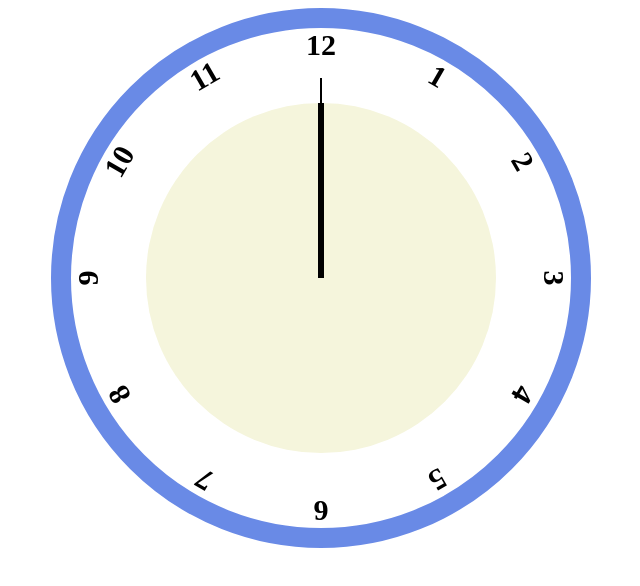
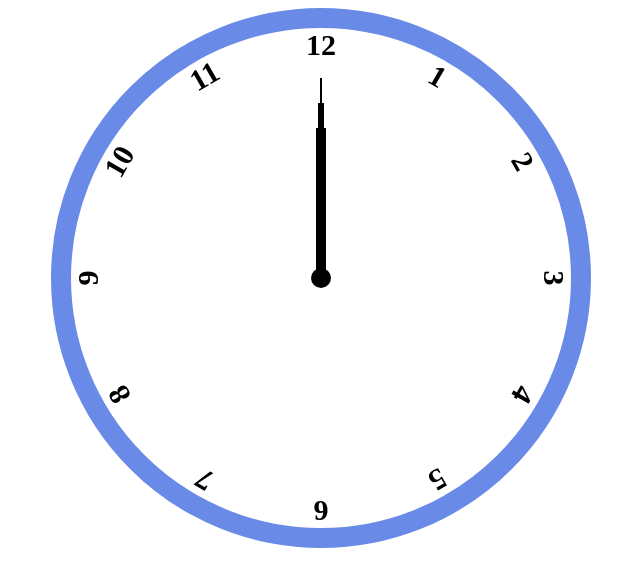
Before and after one commit to kartavya99/analog-clock, a plain HTML site: page index.html in a window 1280 px wide. Shown: the whole page, without its empty margins (319-959 px from the left). Drawn offline with Linux system fonts and the light colour scheme.

Commit message:
updated hour hand

```diff
--- a/assets/css/style.css
+++ b/assets/css/style.css
@@ -81,7 +81,7 @@
 .minute-hand-wrapper{
     width : 350px;
     height : 350px;
-    background-color: beige;
+    /* background-color: beige; */
     position : absolute;
     top: 75px;
     left : 75px;
@@ -101,3 +101,27 @@
     left: 172px;
     /* 172px = (minute.hand.wrapper(350px) - minute.hand.width(6px) / 2 */
 }
+
+.hour-hand-wrapper{
+    width: 300px;
+    height: 300px;
+    /* background-color: burlywood; */
+    position:absolute;
+    top:100px;
+    left: 100px;
+    /* [(clock dial(500px)) - (hour-hand-wrapper(300px)] / 2  */
+    border-radius: 50%;
+}
+
+.hour-hand{
+    position: relative;
+}
+
+.hour-hand{
+    width: 10px;
+    height: 150px;
+    background-color: black;
+    position: absolute;
+    left: 145px;
+    /* 145px = (hour.hand.wrapper(300px) - hour.hand.width(10px) / 2  */
+}
```
